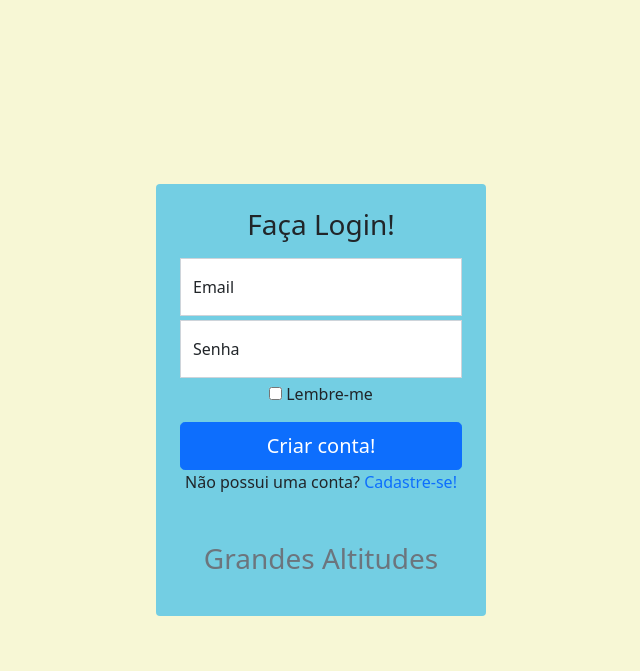
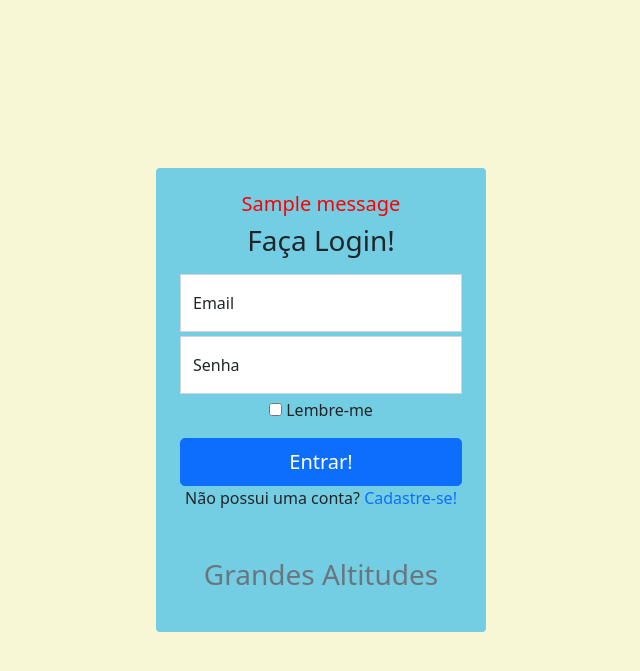
Before and after one commit to burgues0/grandes-altitudes, a Django app: template grandes_altitudes/templates/signin.html in a window 1280 px wide. Shown: the top 671 px of the page, without its empty margins (319-959 px from the left). Run offline with Django 3.2, Linux system fonts and the light colour scheme; the template is opened without the code that fills it, so the values that code supplies are empty; tables that the repository leaves empty hold one stand-in row (values such as "Sample post"); one stand-in notice (Sample message) is shown; some libraries are stand-ins or nearby versions.

Commit message:
add error messages for err treatment & start signin views code

```diff
--- a/grandes_altitudes/templates/signin.html
+++ b/grandes_altitudes/templates/signin.html
@@ -4,6 +4,9 @@
 {% block form %}
 <form method="post" action="signin">
     {% csrf_token %}
+    {% for message in messages %}
+    <h5 style="color: red;">{{message}}</h5>
+    {% endfor %}
     <h1 class="h3 mb-3 fw-normal">Faça Login!</h1>
     <div class="form-floating">
         <input type="email" class="form-control" id="floatingInput" placeholder="seu.nome@exemplo.com" name="email">
@@ -17,7 +20,7 @@
         <input type="checkbox" value="remember-me"> Lembre-me
     </label>
     </div>
-    <button class="w-100 btn btn-lg btn-primary" type="submit">Criar conta!</button>
+    <button class="w-100 btn btn-lg btn-primary" type="submit">Entrar!</button>
 
     <p>Não possui uma conta? <a href="/signup">Cadastre-se!</a></p>
 
--- a/grandes_altitudes/templates/signup.html
+++ b/grandes_altitudes/templates/signup.html
@@ -20,6 +20,9 @@
             {% block form %}
             <form method="post" action="signup">
                 {% csrf_token %}
+                {% for message in messages %}
+                <h5 style="color: red;">{{message}}</h5>
+                {% endfor %}
                 <h1 class="h3 mb-3 fw-normal">Cadastre-se!</h1>
                 <div class="form-floating">
                     <input type="email" class="form-control" id="floatingInput" placeholder="seu.nome@exemplo.com" name="email">
@@ -34,7 +37,7 @@
 
                 <button class="w-100 btn btn-lg btn-primary" type="submit">Criar conta!</button>
 
-                <p>Já possui uma conta? <a href="/signin">Faça login!</a></p>
+                <p class="mt-2">Já possui uma conta? <a href="/signin">Faça login!</a></p>
 
                 <h3 class="mt-5 mb-3 text-muted">Grandes Altitudes</h3>
             </form>
```
Also changed, not shown: site_ong/views.py (+9 -3 lines).
